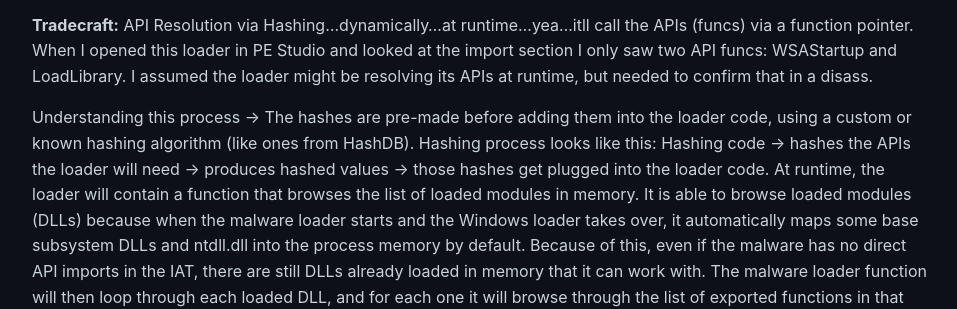
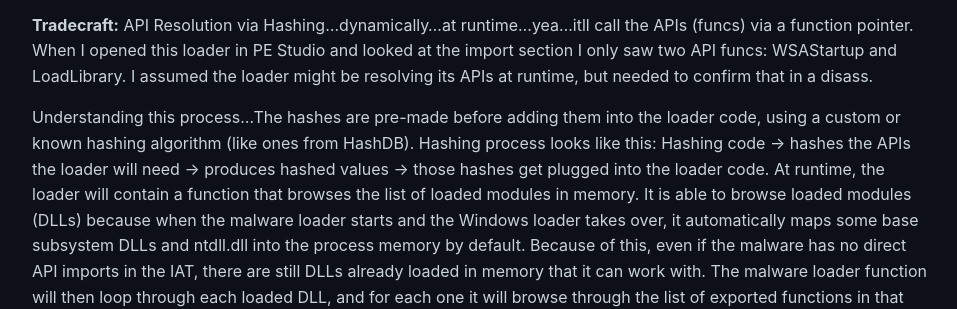
Before and after one commit to soreRum/soreRum.github.io, a Jekyll site: the page built from _posts/2026-03-6-RokRaT-Loader.md, in a window 1280 px wide. Shown: the part 256-565 px from the top of the page, without its empty margins (158-1115 px from the left). Built offline with Jekyll 4.4.1, drawn with Linux system fonts in a browser that asks for light colours; our own code applies the rules of GitHub Pages for plain Markdown files; some of the changed text lies outside the part shown.

```diff
--- a/_posts/2026-03-6-RokRaT-Loader.md
+++ b/_posts/2026-03-6-RokRaT-Loader.md
@@ -3,7 +3,7 @@
 
 **Tradecraft:** API Resolution via Hashing…dynamically…at runtime…yea…itll call the APIs (funcs) via a function pointer. When I opened this loader in PE Studio and looked at the import section I only saw two API funcs: WSAStartup and LoadLibrary. I assumed the loader might be resolving its APIs at runtime, but needed to confirm that in a disass.
 
-Understanding this process -> The hashes are pre-made before adding them into the loader code, using a custom or known hashing algorithm (like ones from HashDB).
+Understanding this process...The hashes are pre-made before adding them into the loader code, using a custom or known hashing algorithm (like ones from HashDB).
 Hashing process looks like this: Hashing code → hashes the APIs the loader will need → produces hashed values → those hashes get plugged into the loader code. At runtime, the loader will contain a function that browses the list of loaded modules in memory. It is able to browse loaded modules (DLLs) because when the malware loader starts and the Windows loader takes over, it automatically maps some base subsystem DLLs and ntdll.dll into the process memory by default. Because of this, even if the malware has no direct API imports in the IAT, there are still DLLs already loaded in memory that it can work with. The malware loader function will then loop through each loaded DLL, and for each one it will browse through the list of exported functions in that DLL’s Export Address Table (EAT). For each exported function it encounters:
 - It grabs the function name
 - Hashes the name using the same hashing algorithm
```
